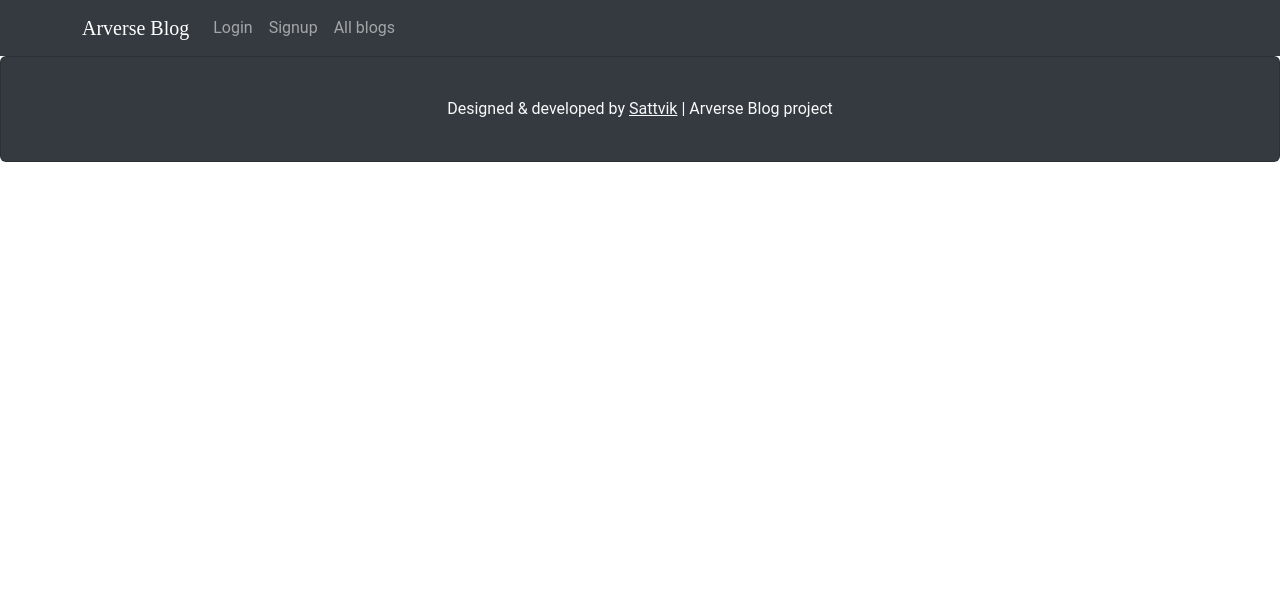
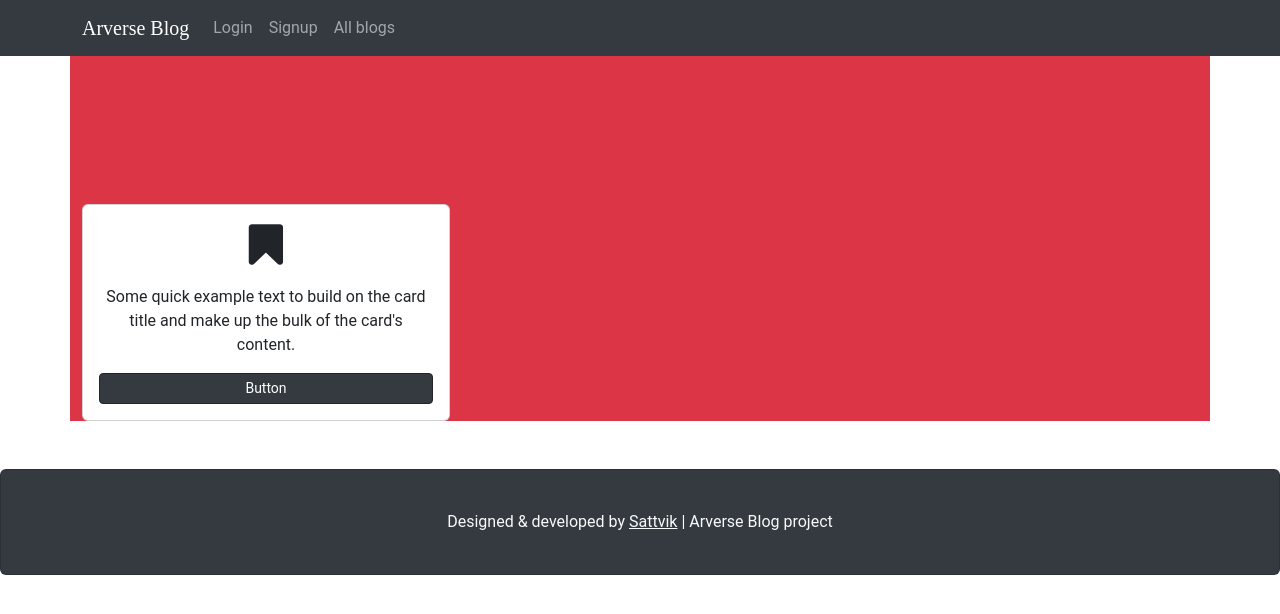
Before and after one commit to sattvikdwivedi/BlogApp, an Angular app: page /contact in a window 1280 px wide. Before the commit this address led to /. Shown: the top 614 px of the page. Built offline with nearby package versions, Linux system fonts and the light colour scheme.

Commit message:
feat: Add contact component with routing and basic styling

```diff
--- a/src/app/app.routes.ts
+++ b/src/app/app.routes.ts
@@ -4,6 +4,7 @@ import { SignupComponent } from './signup/signup.component';
 import { NoAuthGuard } from './guards/no-auth.guard';
 import { ProfileComponent } from './profile/profile.component';
 import { AllBlogsComponent } from './all-blogs/all-blogs.component';
+import { ContactComponent } from './contact/contact.component';
 
 export const routes: Routes = [
   { path: '', redirectTo: '/signup', pathMatch: 'full' },
@@ -19,5 +20,9 @@ export const routes: Routes = [
     path: 'all_blogs',
     component: AllBlogsComponent,
   },
+  {
+    path: 'contact',
+    component: ContactComponent
+  }
 
 ];
--- /dev/null
+++ b/src/app/contact/contact.component.css
@@ -0,0 +1,3 @@
+.KK{
+    padding-top: 100px
+}
--- /dev/null
+++ b/src/app/contact/contact.component.html
@@ -0,0 +1,21 @@
+<div class="container bg-danger KK">
+
+    <div class="my-5">
+
+        <div class="card text-center" style="width: 23rem;">
+            <div class="card-body">
+
+            <i class="fa fa-bookmark fa-3x" aria-hidden="true"></i>
+
+              <p class="card-text mt-3">Some quick example text to build on the card title and make up the bulk of the card's content.</p>
+
+              <div class="d-grid gap-2">
+                <button class="btn btn-sm btn-dark" type="button">Button</button>
+              </div>
+
+            </div>
+          </div>
+
+    </div>
+
+</div>
```
Also changed, not shown: src/app/contact/contact.component.ts (added, +13 -0 lines), 1 other file (tests, documents, lock files or other folders).
